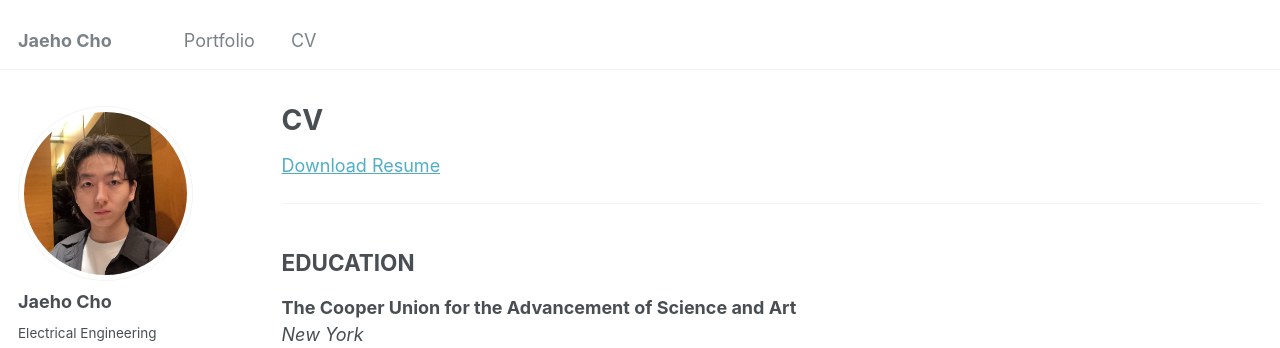
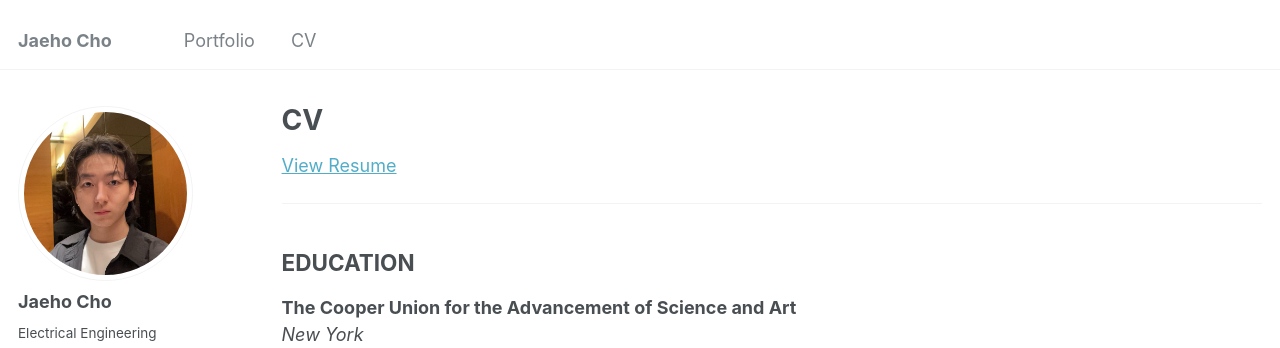
Before and after one commit to jaehho/jaehho.github.io, a Jekyll site: the page built from _pages/cv.md, in a window 1280 px wide and 900 px high. Shown: the top 348 px of the window. Built offline with Jekyll 4.4.1, drawn with Linux system fonts in a browser that asks for light colours.

Commit message:
just develop locally

```diff
--- a/_pages/cv.md
+++ b/_pages/cv.md
@@ -7,7 +7,7 @@ header: "/assets/images/headshot.JPG"
 
 {% include base_path %}
 
-<a href="/assets/files/Jaeho Cho Resume.pdf" target="_blank">Download Resume</a>
+<a href="/assets/files/Jaeho Cho Resume.pdf" target="_blank">View Resume</a>
 
 ---
 
```
Also changed, not shown: 1 other file.
